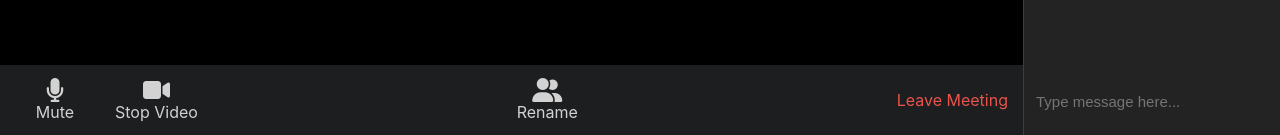
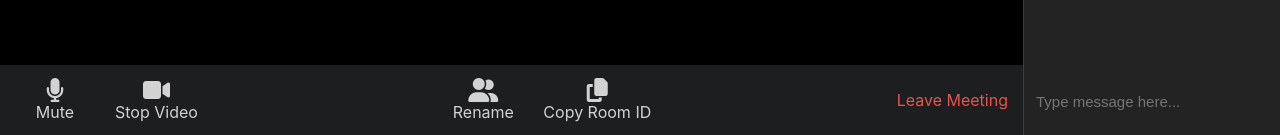
Before and after one commit to slchanah/reactjs-group-chat, a React (Create React App) app: page /room/1 in a window 1280 px wide. Shown: the part 665-800 px from the top of the page. Built offline with nearby package versions, Linux system fonts and the light colour scheme; no server answers.

Commit message:
Room ID copy button

```diff
--- a/package.json
+++ b/package.json
@@ -8,6 +8,7 @@
     "@testing-library/react": "^11.2.3",
     "@testing-library/user-event": "^12.6.2",
     "react": "^17.0.1",
+    "react-copy-to-clipboard": "^5.0.3",
     "react-dom": "^17.0.1",
     "react-router-dom": "^5.2.0",
     "react-scripts": "4.0.1",
--- a/src/components/chatWindow/style.css
+++ b/src/components/chatWindow/style.css
@@ -1,20 +1,6 @@
 .chat_window {
   flex-grow: 1;
   overflow-y: scroll;
-}
-
-.main__message_container {
-  padding: 10px;
-  display: flex;
-  height: 48px;
-}
-
-.main__message_container input {
-  flex-grow: 1;
-  background-color: transparent;
-  border: none;
-  color: #f5f5f5;
-  font-size: 15px;
 }
 
 .chat_window__messages {
--- a/src/pages/room/index.js
+++ b/src/pages/room/index.js
@@ -7,6 +7,7 @@ import React, {
   useState,
 } from 'react';
 import { useHistory } from 'react-router-dom';
+import { CopyToClipboard } from 'react-copy-to-clipboard';
 
 import './style.css';
 import MainControls from '../../components/mainControls';
@@ -35,6 +36,7 @@ const RoomPage = () => {
   const [username, setUsername] = useState(userContext.username || '');
   const [isUsernameInvalid, setIsUsernameInvalid] = useState(false);
   const [isRoomFull, setIsRoomFull] = useState(false);
+  const [isCopied, setIsCopied] = useState(false);
 
   const socket = useRef();
   const myVideoStream = useRef();
@@ -244,6 +246,11 @@ const RoomPage = () => {
             >
               <span>Rename</span>
             </MainControlsButton>
+            <CopyToClipboard text={ROOM_ID} onCopy={() => setIsCopied(true)}>
+              <MainControlsButton faIcon='fas fa-copy'>
+                <span>{isCopied ? 'Copied' : 'Copy Room ID'}</span>
+              </MainControlsButton>
+            </CopyToClipboard>
           </MainControlsBlock>
 
           <MainControlsBlock>
--- a/src/pages/room/style.css
+++ b/src/pages/room/style.css
@@ -30,3 +30,17 @@
   color: #f5f5f5;
   text-align: center;
 }
+
+.main__message_container {
+  padding: 10px;
+  display: flex;
+  height: 48px;
+}
+
+.main__message_container input {
+  flex-grow: 1;
+  background-color: transparent;
+  border: none;
+  color: #f5f5f5;
+  font-size: 15px;
+}
```
Also changed, not shown: 2 other files (tests, documents, lock files or other folders).
